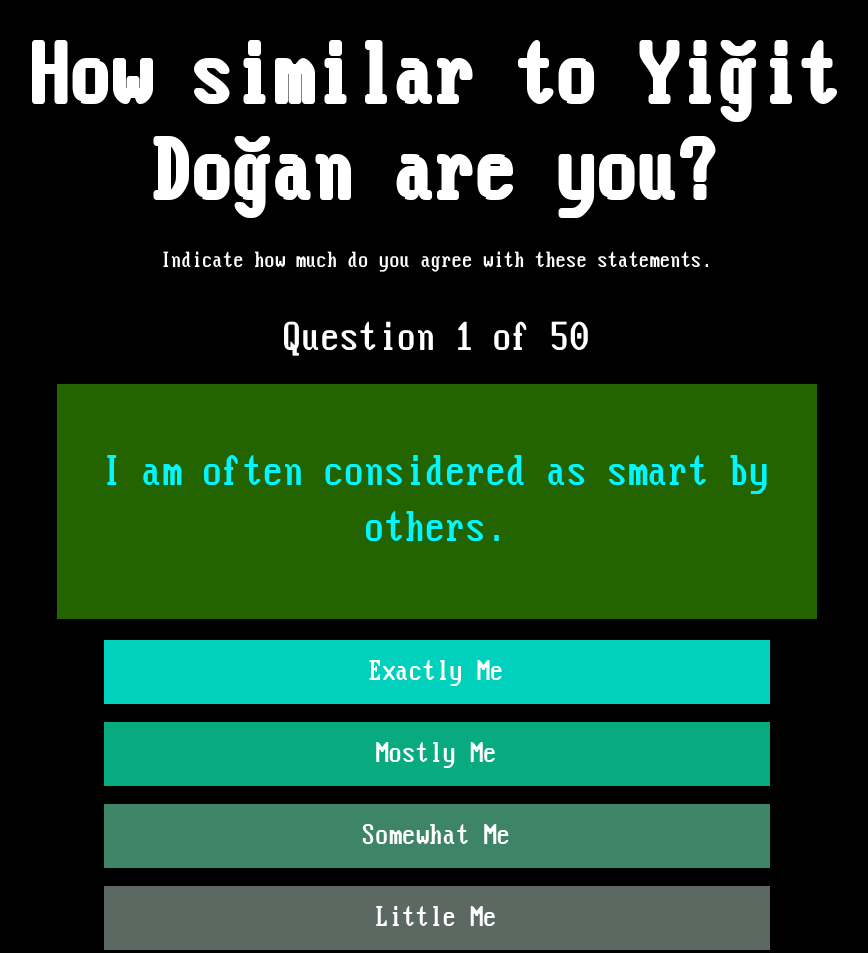
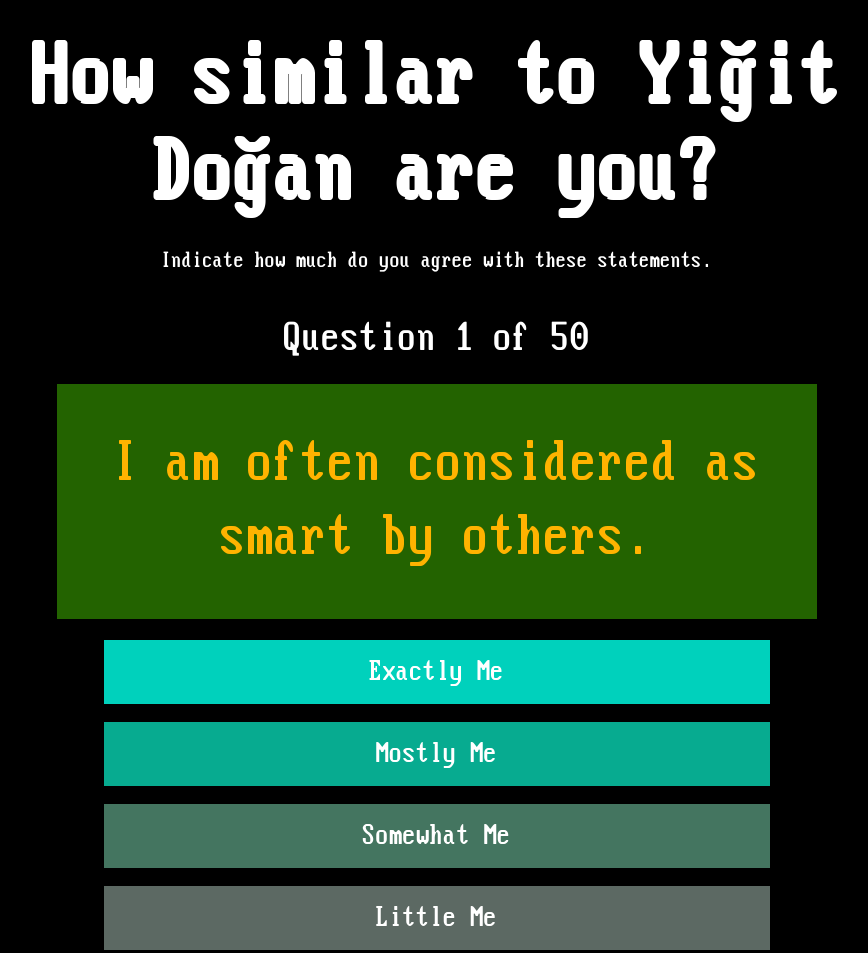
Before and after one commit to InteresTHINGS-ygt/justaperfectlynormaltest, a plain HTML site: page index.html in a window 1280 px wide. Shown: the top 953 px of the page, without its empty margins (203-1071 px from the left). Drawn offline with Linux system fonts and the light colour scheme.

Commit message:
Update style.css

```diff
--- a/style.css
+++ b/style.css
@@ -65,7 +65,7 @@ p.axis_name {
 }
 p.question {
     margin: 16pt auto;
-    color: #00f7ff;
+    color: #ffb300;
     font-family: 'font2', sans-serif;
     font-weight: normal;
     width: 70%;
@@ -74,7 +74,7 @@ p.question {
     background-color: #236300;
     padding: 16pt;
     border-radius: 0pt;
-    font-size: 36pt;
+    font-size: 48pt;
     display: flex;
     justify-content: center;
     align-items: center;
@@ -165,10 +165,10 @@ div.axis_name {
 .button:hover, .button:focus { background: #1687e0; }
 .stronglyAgree { background: #00d1bc; }
 .stronglyAgree:hover, .stronglyAgree:focus { background: #00ad9c; }
-.agree { background: #07ab7f; }
-.agree:hover, .agree:focus { background: #058563; }
-.neutral { background: #3d8566; }
-.neutral:hover, .neutral:focus { background: #2d634c; }
+.agree { background: #07ab90; }
+.agree:hover, .agree:focus { background: #088772; }
+.neutral { background: #447560; }
+.neutral:hover, .neutral:focus { background: #365e4d; }
 .disagree { background: #5c6963; }
 .disagree:hover, .disagree:focus { background: #454f4b; }
 .stronglyDisagree { background: #2e2e2e; }
```
